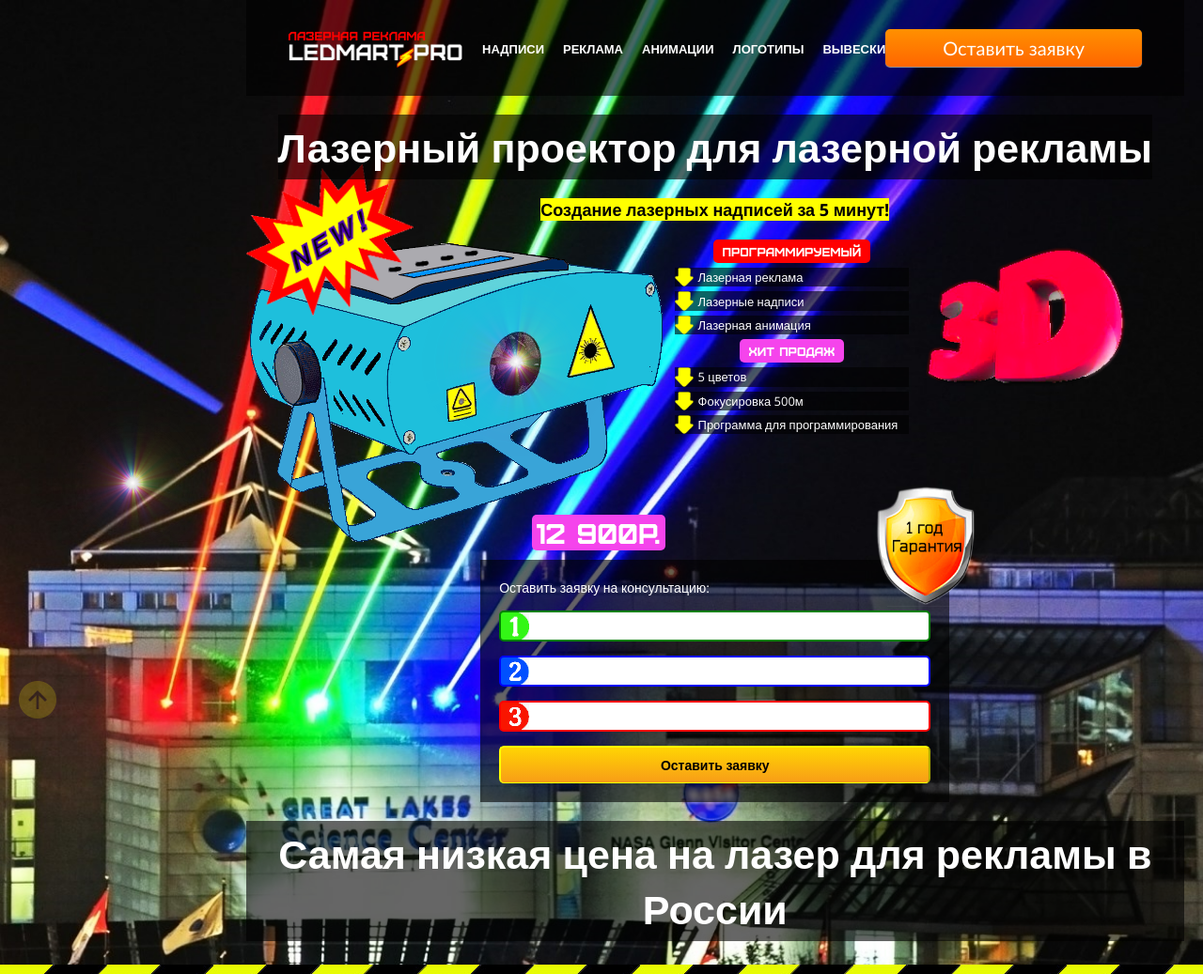
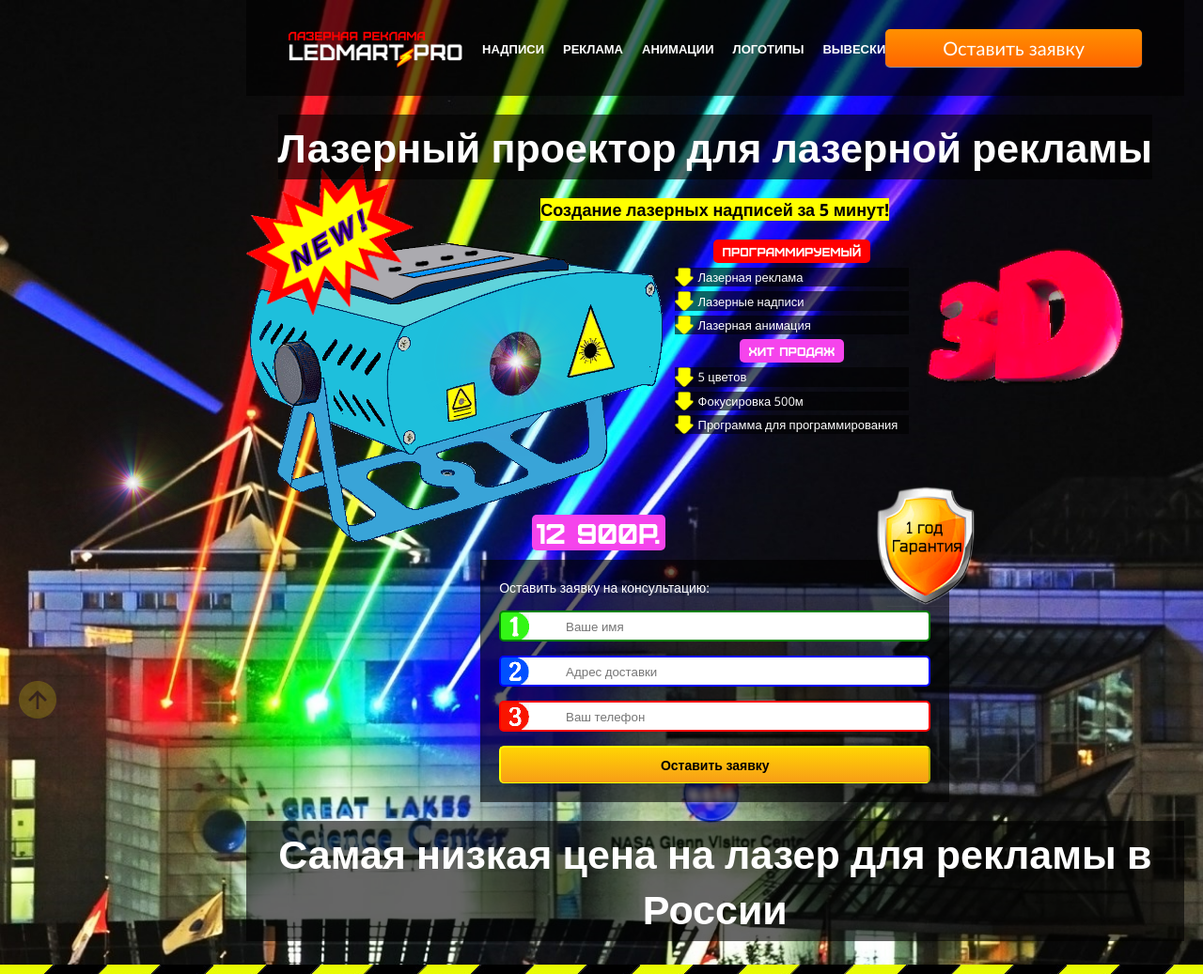
Before and after one commit to ilidarka/lasers, a plain HTML site: page index.html in a window 1280 px wide. Shown: the top 1037 px of the page at 94% size. Drawn offline with nearby package versions, Linux system fonts and the light colour scheme.

Commit message:
added placeholders

```diff
--- a/index.html
+++ b/index.html
@@ -80,9 +80,9 @@
                     <div class="rightContainer">
                         <div class="rightContainerContent">
                             <span>Оставить заявку на консультацию:</span>
-                            <input class="rightContainerInputFirst" type="text" value="">
-                            <input class="rightContainerInputSecond" type="text" value="">
-                            <input class="rightContainerInputThird" type="text" value="">
+                            <input class="rightContainerInputFirst" type="text" value="" placeholder="Ваше имя">
+                            <input class="rightContainerInputSecond" type="text" value="" placeholder="Адрес доставки">
+                            <input class="rightContainerInputThird" type="text" value="" placeholder="Ваш телефон">
                             <span class="errorMessage">Заполните все поля</span>
                             <button class="leaveRequestButton">Оставить заявку</button>
                             <img class="harrantyimage" src="./assets/img/harrantyimage.png" alt="">
```
